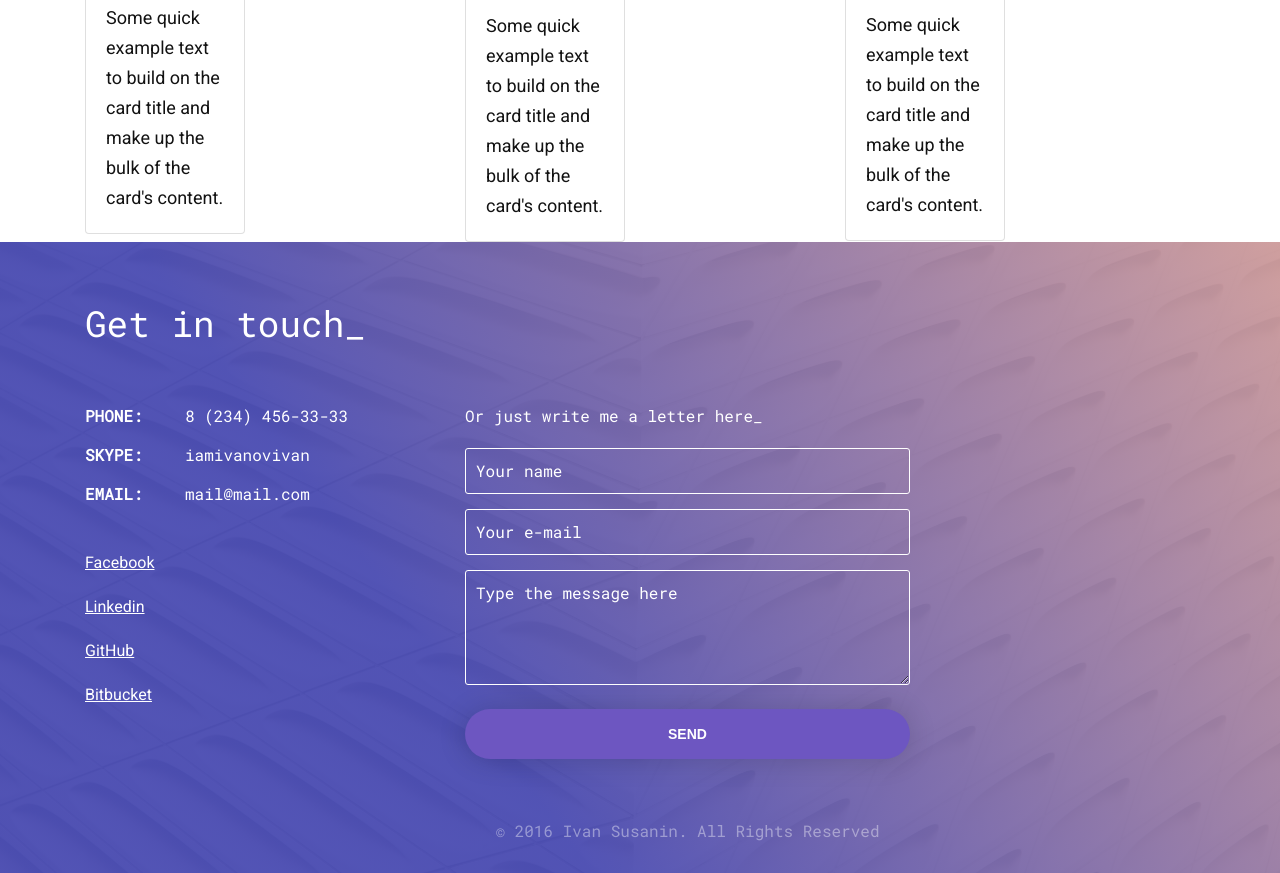
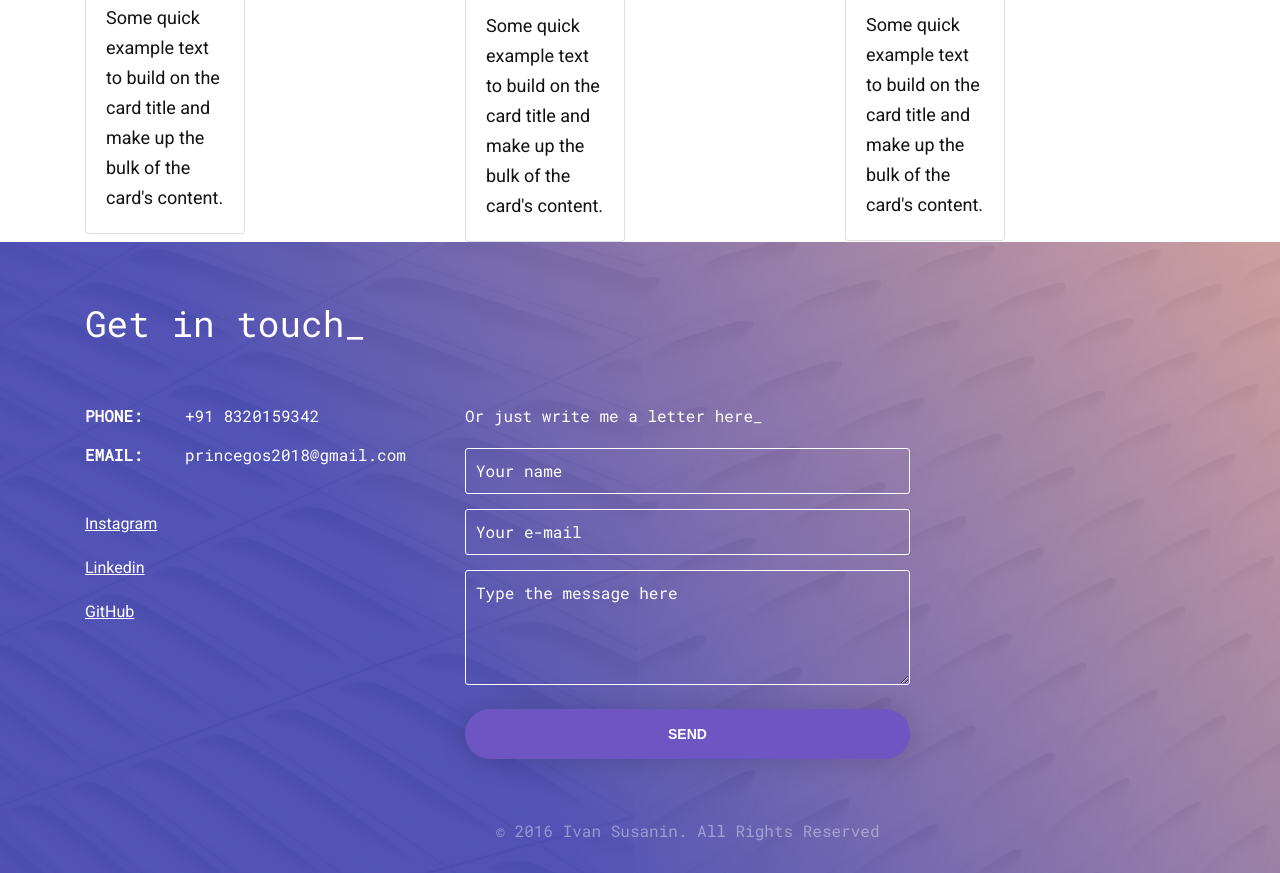
Before and after one commit to DEVILsofcs/Resume, a website: page resume/index.html in a window 1280 px wide. Shown: the part 3352-4225 px from the top of the page. Drawn offline with Linux system fonts and the light colour scheme.

Commit message:
Update index.html

```diff
--- a/resume/index.html
+++ b/resume/index.html
@@ -563,19 +563,16 @@ Blog-->
           <div class="contacts__list">
             <dl class="contact-list">
               <dt>Phone:</dt>
-              <dd><a href="tel:82344563333">8 (234) 456-33-33</a></dd>
-              <dt>Skype:</dt>
-              <dd><a href="skype:iamivanovivan">iamivanovivan</a></dd>
+              <dd><a href="tel:8320159342">+91 8320159342</a></dd>
               <dt>Email:</dt>
-              <dd><a href="mailto:mail@mail.com">mail@mail.com</a></dd>
+              <dd><a href="mailto:mail@mail.com">princegos2018@gmail.com</a></dd>
             </dl>
           </div>
           <div class="contacts__social">
             <ul>
-              <li><a href="">Facebook</a></li>
-              <li><a href="">Linkedin</a></li>
-              <li><a href="">GitHub</a></li>
-              <li><a href="">Bitbucket</a></li>
+              <li><a href="https://instagram.com/prince___154?igshid=YmMyMTA2M2Y=">Instagram</a></li>
+              <li><a href="https://www.linkedin.com/in/prince-goswami-6b572a226">Linkedin</a></li>
+              <li><a href="https://github.com/DEVILsofcs">GitHub</a></li>
             </ul>
           </div>
         </div>
@@ -641,7 +638,7 @@ Blog-->
             <li>html5</li>
             <li>css3</li>
             <li>JavaScript</li>
-            <li>bower</li>
+            <li>php</li>
             <li>grunt</li>
           </ul>
         </div>
```
